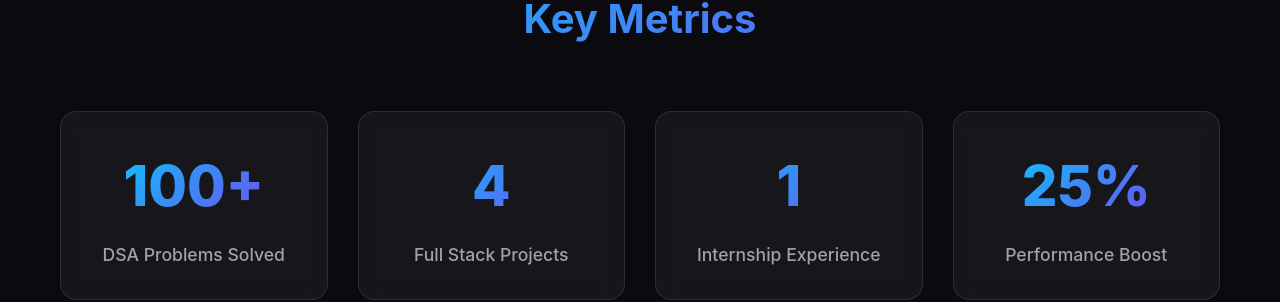
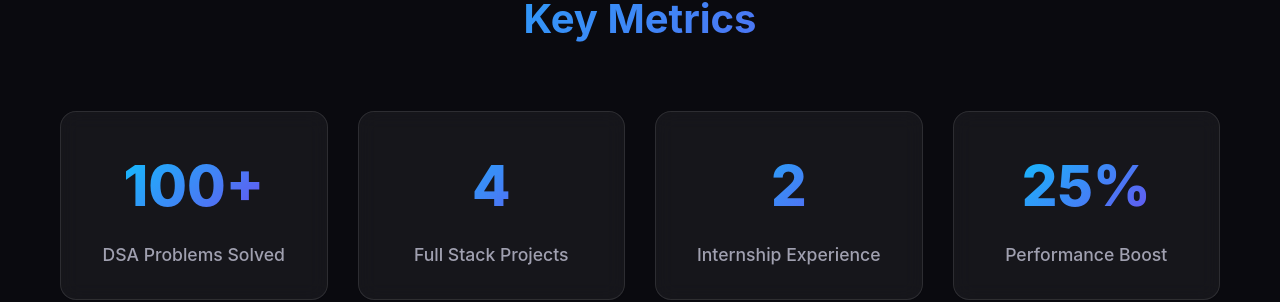
Before and after one commit to abishek-palanivel/My-portfolio, a React (Vite) app: page / in a window 1280 px wide. Shown: the part 2987-3289 px from the top of the page. Built offline with nearby package versions, Linux system fonts and the light colour scheme.

Commit message:
Update internship count from 1 to 2

```diff
--- a/src/components/Metrics.jsx
+++ b/src/components/Metrics.jsx
@@ -12,7 +12,7 @@ const Metrics = ({ isVisible }) => {
   const metrics = [
     { key: 'dsa', label: 'DSA Problems Solved', target: 100, suffix: '+' },
     { key: 'projects', label: 'Full Stack Projects', target: 4, suffix: '' },
-    { key: 'internships', label: 'Internship Experience', target: 1, suffix: '' },
+    { key: 'internships', label: 'Internship Experience', target: 2, suffix: '' },
     { key: 'performance', label: 'Performance Boost', target: 25, suffix: '%' }
   ]
 
```
